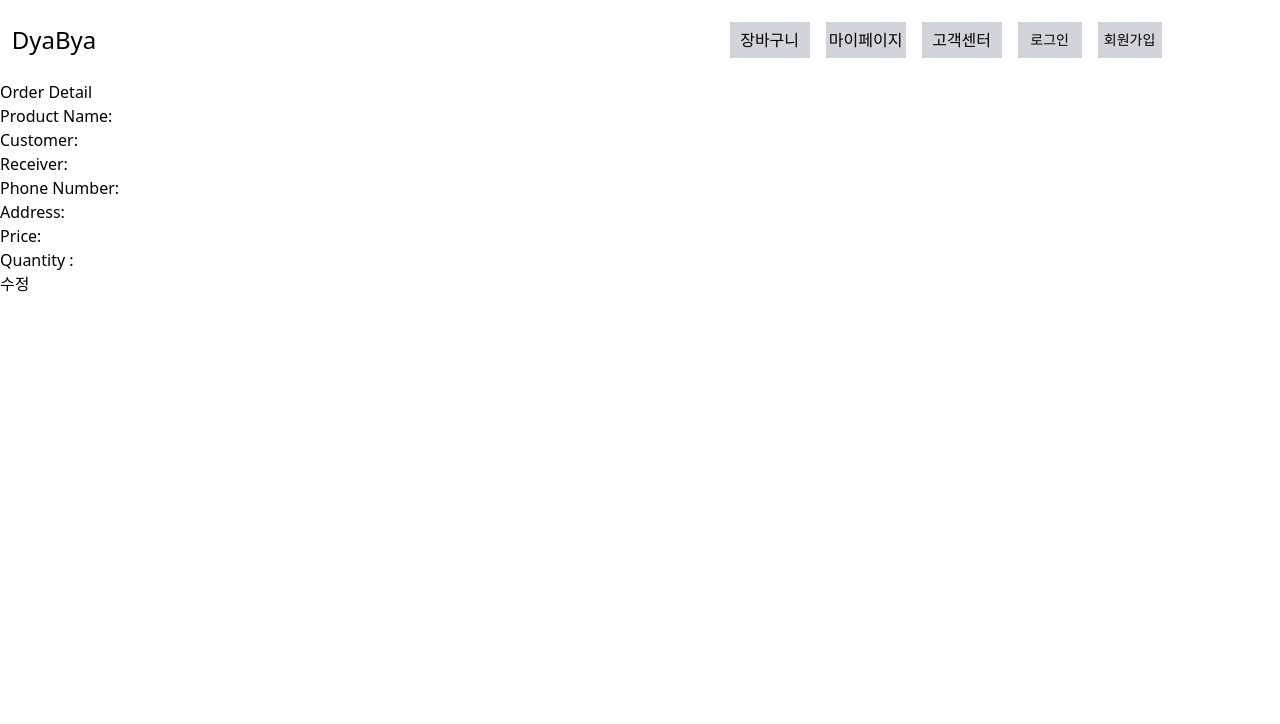
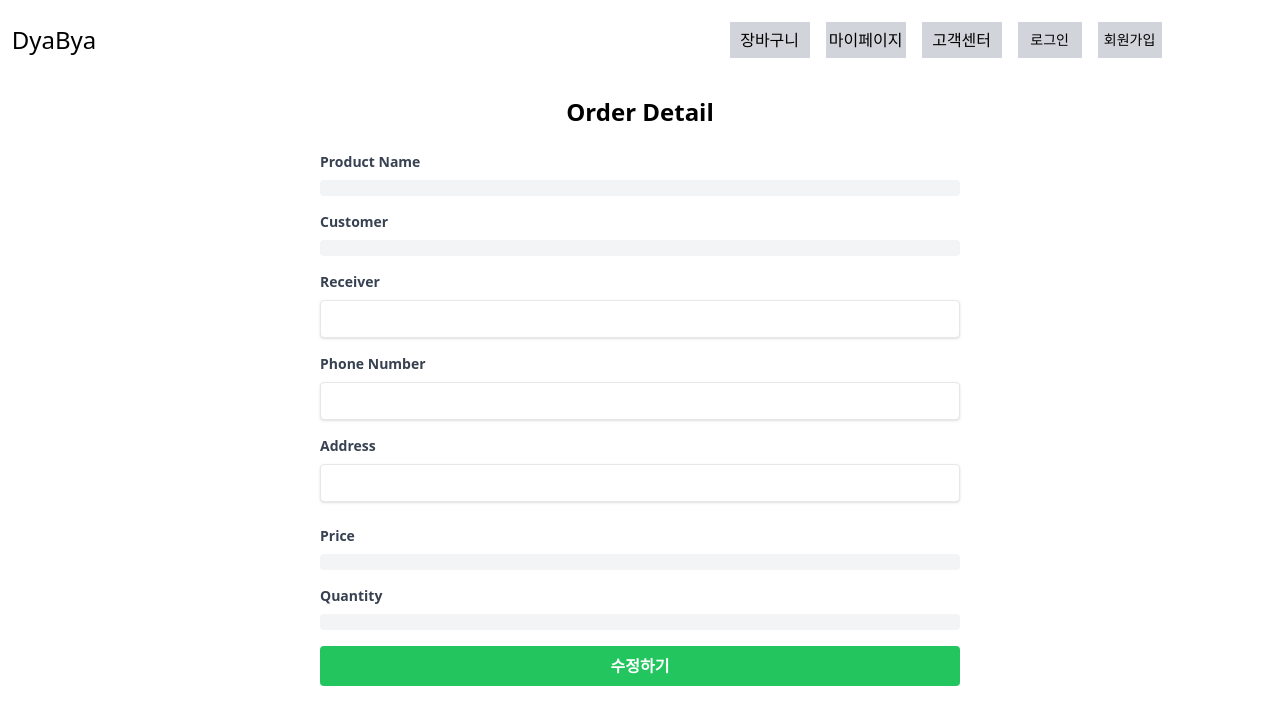
Before and after one commit to kimwoojin123/KDT-IaaS-1team-ERP, a Next.js app in the folder user/: page /mypage/orderInfo/orderDetail in a window 1280 px wide. Shown: the top 724 px of the page. Built offline with nearby package versions, Linux system fonts and the light colour scheme.

Commit message:
user Order Detail / Order List - 정보 칸나누기 및 위치조정

```diff
--- a/user/app/mypage/orderInfo/orderDetail/page.tsx
+++ b/user/app/mypage/orderInfo/orderDetail/page.tsx
@@ -56,17 +56,72 @@ export default function OrderDetail() {
   };
 
   return (
-    <div>
-      <h1>Order Detail</h1>
+    <div className="container mx-auto p-4 w-full max-w-2xl">
+      <h1 className="text-2xl font-bold text-center mb-6">Order Detail</h1>
       <input type="hidden" name="orderKey" value={orderKey} />
-      <p>Product Name: {productName}</p>
-      <p>Customer: {customer}</p>
-      <p>Receiver: <input type="text" value={receiver} onChange={(e) => setReceiver(e.target.value)} /></p>
-      <p>Phone Number: <input type="text" value={phoneNumber} onChange={(e) => setPhoneNumber(e.target.value)} /></p>
-      <p>Address: <input type="text" value={address} onChange={(e) => setAddress(e.target.value)} /></p>
-      <p>Price: {price}</p>
-      <p>Quantity : {quantity}</p>
-      <button onClick={updateOrderTable}>수정</button>
+      <div className="mb-4">
+        <label className="block text-gray-700 text-sm font-bold mb-2">
+          Product Name
+        </label>
+        <p className="p-2 bg-gray-100 rounded">{productName}</p>
+      </div>
+      <div className="mb-4">
+        <label className="block text-gray-700 text-sm font-bold mb-2">
+          Customer
+        </label>
+        <p className="p-2 bg-gray-100 rounded">{customer}</p>
+      </div>
+      <div className="mb-4">
+        <label className="block text-gray-700 text-sm font-bold mb-2">
+          Receiver
+        </label>
+        <input
+          type="text"
+          value={receiver}
+          onChange={(e) => setReceiver(e.target.value)}
+          className="shadow appearance-none border rounded w-full py-2 px-3 text-gray-700 leading-tight focus:outline-none focus:shadow-outline"
+        />
+      </div>
+      <div className="mb-4">
+        <label className="block text-gray-700 text-sm font-bold mb-2">
+          Phone Number
+        </label>
+        <input
+          type="text"
+          value={phoneNumber}
+          onChange={(e) => setPhoneNumber(e.target.value)}
+          className="shadow appearance-none border rounded w-full py-2 px-3 text-gray-700 leading-tight focus:outline-none focus:shadow-outline"
+        />
+      </div>
+      <div className="mb-6">
+        <label className="block text-gray-700 text-sm font-bold mb-2">
+          Address
+        </label>
+        <input
+          type="text"
+          value={address}
+          onChange={(e) => setAddress(e.target.value)}
+          className="shadow appearance-none border rounded w-full py-2 px-3 text-gray-700 leading-tight focus:outline-none focus:shadow-outline"
+        />
+      </div>
+      <div className="mb-4">
+        <label className="block text-gray-700 text-sm font-bold mb-2">
+          Price
+        </label>
+        <p className="p-2 bg-gray-100 rounded">{price}</p>
+      </div>
+      <div className="mb-4">
+        <label className="block text-gray-700 text-sm font-bold mb-2">
+          Quantity
+        </label>
+        <p className="p-2 bg-gray-100 rounded">{quantity}</p>
+      </div>
+      <button
+        onClick={updateOrderTable}
+        className="bg-green-500 hover:bg-green-700 text-white font-bold py-2 px-4 rounded w-full"
+      >
+        수정하기
+      </button>
     </div>
   );
 }
--- a/user/app/mypage/orderInfo/page.tsx
+++ b/user/app/mypage/orderInfo/page.tsx
@@ -35,6 +35,7 @@ interface Order {
   address: string;
   price: number;
   quantity:string;
+  adddate:string;
 }
 
 
@@ -77,41 +78,73 @@ export function OrderList() {
 
 
   return (
-    <div>
-      <h1>Order List</h1>
-      <table>
+    <div className="container mx-auto px-4 py-2">
+      <h1 className="text-2xl font-bold text-gray-800 my-4">Order List</h1>
+      <div className="overflow-x-auto">
+        <table className="min-w-full bg-white">
           <thead>
-          <tr>
-            <th>Username</th>
-            <th>ProductName</th>
-            <th>Customer</th>
-            <th>Receiver</th>
-            <th>Phone Number</th>
-            <th>Address</th>
-            <th>Price</th>
-            <th>Quantity</th>
+            <tr className="w-full h-12 text-left text-gray-600">
+              <th className="px-6 py-3 border-b-2 border-gray-200">Username</th>
+              <th className="px-6 py-3 border-b-2 border-gray-200">
+                ProductName
+              </th>
+              <th className="px-6 py-3 border-b-2 border-gray-200">Customer</th>
+              <th className="px-6 py-3 border-b-2 border-gray-200">Receiver</th>
+              <th className="px-6 py-3 border-b-2 border-gray-200">
+                Phone Number
+              </th>
+              <th className="px-6 py-3 border-b-2 border-gray-200">Address</th>
+              <th className="px-6 py-3 border-b-2 border-gray-200">Price</th>
+              <th className="px-6 py-3 border-b-2 border-gray-200">Quantity</th>
+              <th className="px-6 py-3 border-b-2 border-gray-200">AddDate</th>
+              <th className="px-6 py-3 border-b-2 border-gray-200">Actions</th>
             </tr>
           </thead>
-        <tbody>
+          <tbody className="text-gray-700">
             {orders.map((order) => (
-            <tr key={order.orderKey}>
-              <td>{order.username}</td>
-              <td>{order.productName}</td>
-              <td>{order.customer}</td>
-              <td>{order.receiver}</td>
-              <td>{order.phoneNumber}</td>
-              <td>{order.address}</td>
-              <td>{order.price}</td>
-              <td>{order.quantity}</td>
-              <td>
-                <button onClick={()=>moveOrderDetail(order)}>상세정보</button>
+              <tr key={order.orderKey} className="hover:bg-gray-100">
+                <td className="px-6 py-4 border-b border-gray-200">
+                  {order.username}
+                </td>
+                <td className="px-6 py-4 border-b border-gray-200">
+                  {order.productName}
+                </td>
+                <td className="px-6 py-4 border-b border-gray-200">
+                  {order.customer}
+                </td>
+                <td className="px-6 py-4 border-b border-gray-200">
+                  {order.receiver}
+                </td>
+                <td className="px-6 py-4 border-b border-gray-200">
+                  {order.phoneNumber}
+                </td>
+                <td className="px-6 py-4 border-b border-gray-200">
+                  {order.address}
+                </td>
+                <td className="px-6 py-4 border-b border-gray-200">
+                  {order.price}
+                </td>
+                <td className="px-6 py-4 border-b border-gray-200">
+                  {order.quantity}
+                </td>
+                <td className="px-6 py-4 border-b border-gray-200">
+                  {order.adddate}
+                </td>
+                <td className="px-6 py-4 border-b border-gray-200">
+                  <button
+                    onClick={() => moveOrderDetail(order)}
+                    className="text-white bg-blue-500 hover:bg-blue-700 font-medium py-1 px-3 rounded"
+                  >
+                    상세정보
+                  </button>
                 </td>
               </tr>
             ))}
           </tbody>
         </table>
       </div>
+    </div>
   );
-};
+}
 
 export default OrderList;
```
Lines whose indentation alone changed are shown as unchanged.
